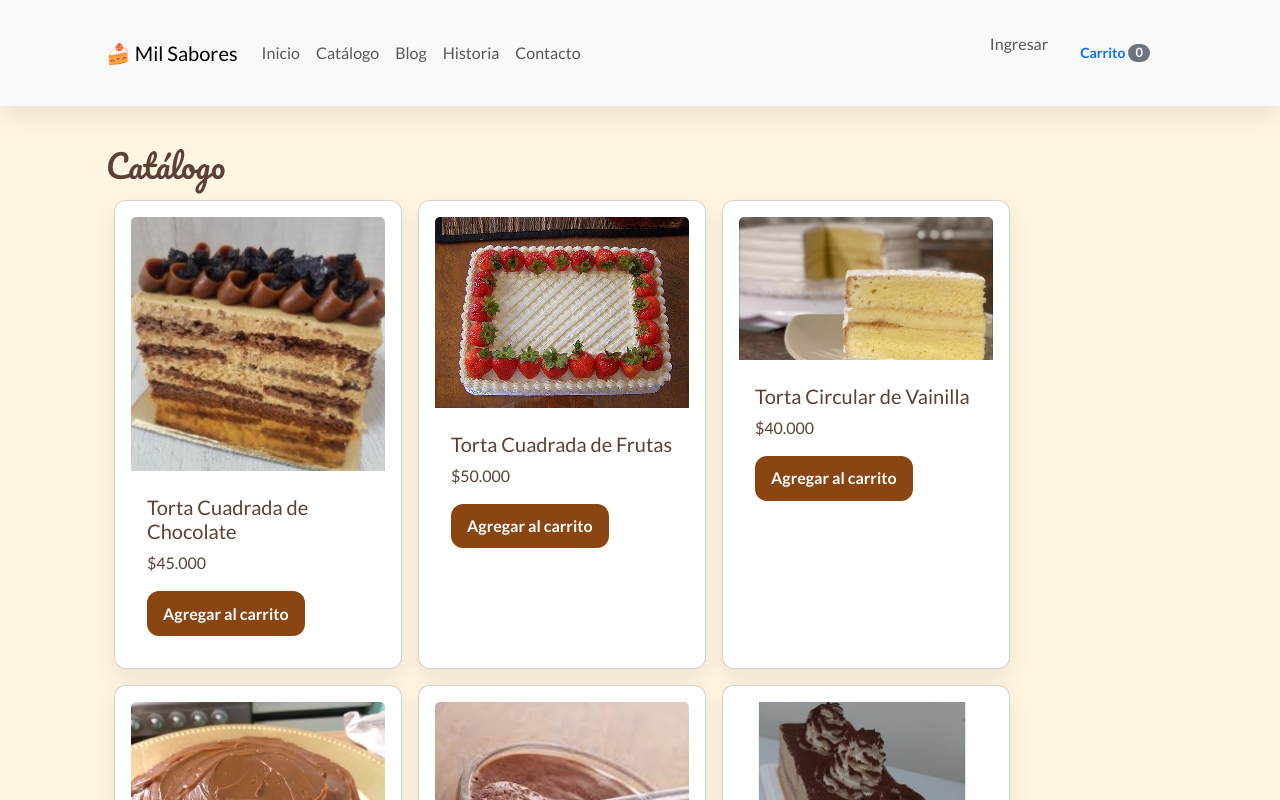
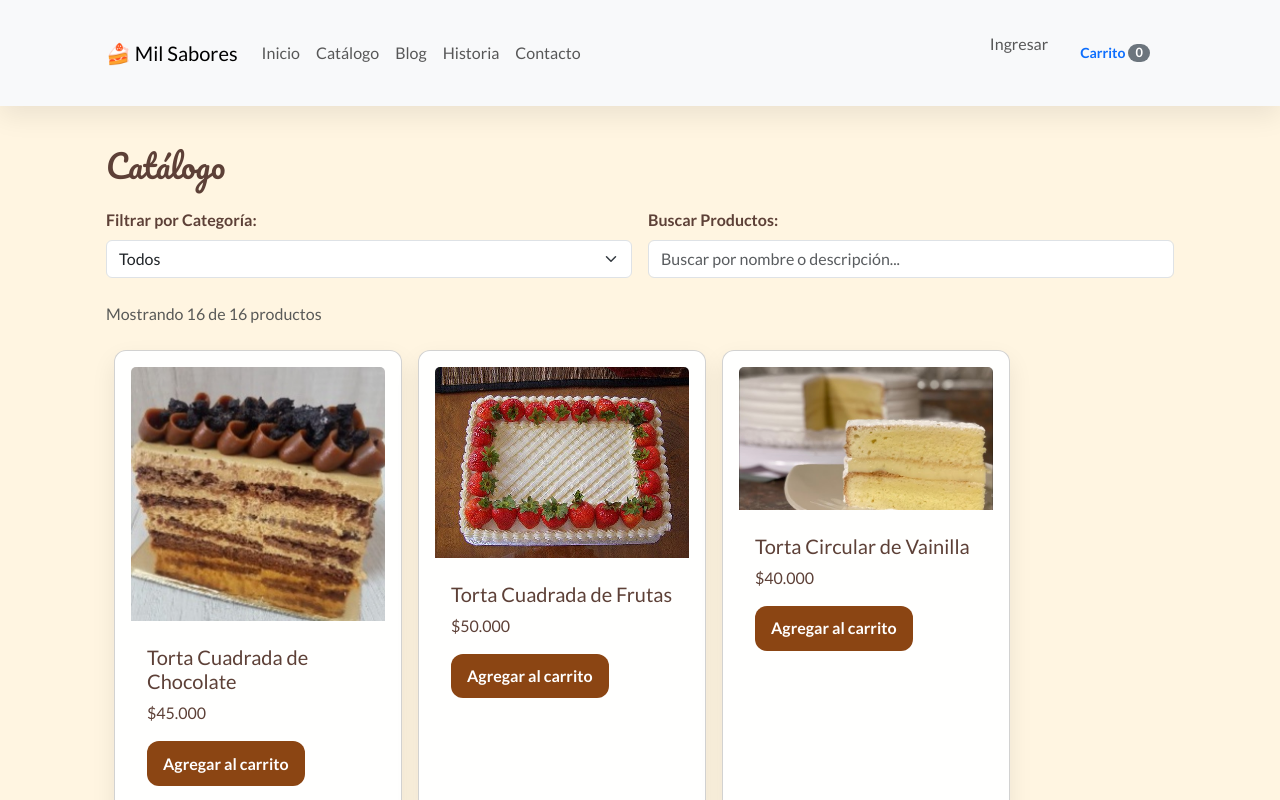
Before and after one commit to Deymon2105/pasteleria-mil-sabores-react, a React (Create React App) app: page /catalogo in a window 1280 px wide. Shown: the top 800 px of the page. Built offline with nearby package versions, Linux system fonts and the light colour scheme.

Commit message:
feat(filter): Agregando filtro por categoria para los productos

```diff
--- a/src/pages/Catalogo.js
+++ b/src/pages/Catalogo.js
@@ -1,14 +1,69 @@
-import React from 'react'
+import React, { useState } from 'react'
+import { Container, Row, Col, Form, Alert } from 'react-bootstrap'
 import products from '../data/products'
 import ProductCard from '../components/ProductCard'
 
 export default function Catalogo(){
+
+  const [selectedCategory, setSelectedCategory] = useState('Todos') //estado categorias seleccionadas
+  const [searchTerm, setSearchTerm] = useState('') //estado texto de busqueda
+
+  const categories = ['Todos', 'Tortas Cuadradas', 'Tortas Circulares',
+                      'Postres Individuales', 'Productos Sin Azúcar', 'Pastelería Tradicional',
+                      'Productos Sin Gluten', 'Productos Vegana', 'Tortas Especiales']
+
+  //Funcion para el filtro
+  const filteredProducts = products.filter(product => {
+    const matchCategory = selectedCategory === 'Todos' || product.category === selectedCategory //filtro categoría
+    const matchSearch = product.title.toLowerCase().includes(searchTerm.toLowerCase()) || product.desc.toLowerCase().includes(searchTerm.toLowerCase()) //filtro busqueda
+
+    return matchCategory && matchSearch
+  })
+
   return (
-    <div className="container my-4">
-      <h2>Catálogo</h2>
+    <Container className="my-4">
+      <h2 className="mb-4">Catálogo</h2>
+
+      <Row className="mb-4 g-3">
+        <Col md={6}>
+          <Form.Label htmlFor="categoryFilter" className="fw-bold">
+            Filtrar por Categoría:
+          </Form.Label>
+          <Form.Select id="categoryFilter" value={selectedCategory} onChange={(e) => setSelectedCategory(e.target.value)}>
+            {categories.map((category, index) => (
+              <option key={index} value={category}>
+                {category}
+              </option>
+            ))}
+          </Form.Select>
+        </Col>
+
+        <Col md={6}>
+          <Form.Label htmlFor="searchInput" className="fw-bold">
+            Buscar Productos:
+          </Form.Label>
+          <Form.Control
+            id="searchInput"
+            type="text"
+            placeholder="Buscar por nombre o descripción..."
+            value={searchTerm}
+            onChange={(e) => setSearchTerm(e.target.value)}
+          />
+        </Col>
+      </Row>
+
+      <p className="text-muted mb-3">
+        Mostrando {filteredProducts.length} de {products.length} productos
+      </p>
       <div className="d-flex flex-wrap">
-        {products.map(p=> <ProductCard key={p.id} product={p} />)}
+        {filteredProducts.length > 0 ? (
+          filteredProducts.map(p => <ProductCard key={p.id} product={p} />)
+        ) : (
+          <Alert variant="info" className="w-100">
+            No se encontraron productos con esa descripción.
+          </Alert>
+        )}
       </div>
-    </div>
+    </Container>
   )
 }
```
